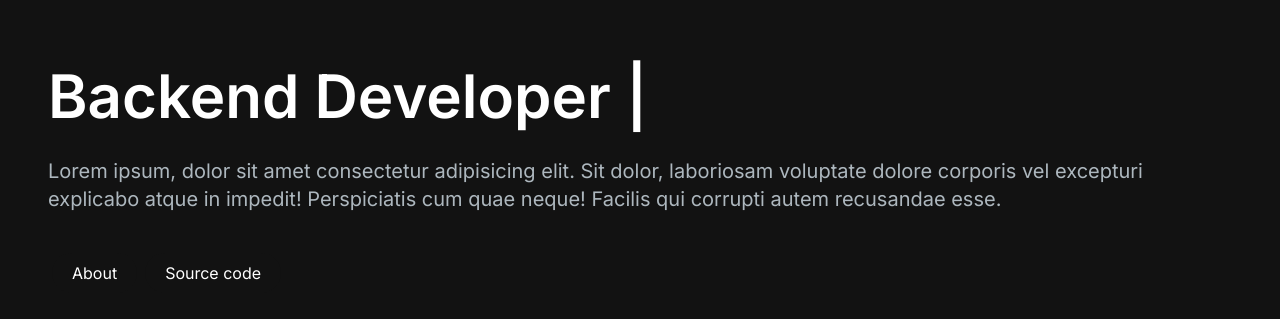
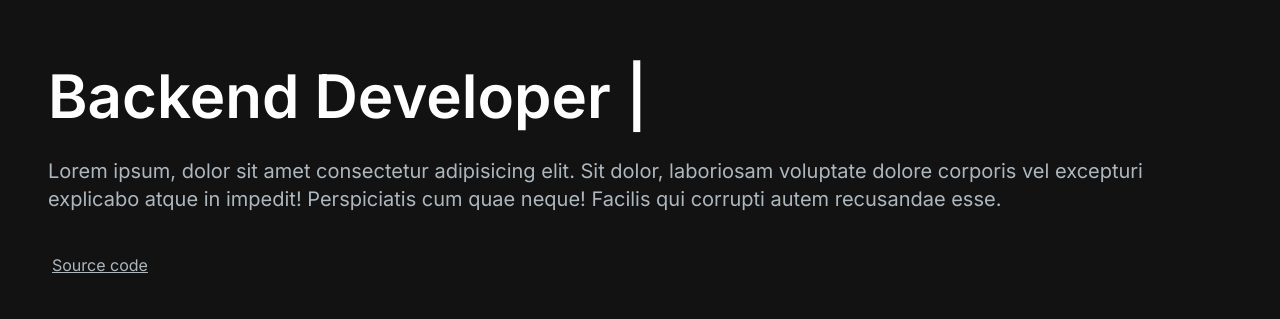
Before and after one commit to kayFley/portfolio, a Next.js app: page / in a window 1280 px wide. Shown: the part 215-534 px from the top of the page. Built offline with nearby package versions, Linux system fonts and the light colour scheme.

Commit message:
Changed buttons after the text

```diff
--- a/src/app/components/Banner.jsx
+++ b/src/app/components/Banner.jsx
@@ -39,20 +39,10 @@ const Banner = () => {
                     </p>
                     <div className="text-center lg:text-left xl:text-left">
                         <Link
-                            href="/contact"
-                            className="px-1 inline-block py-1 w-full sm:w-fit rounded-full bg-gradient-to-br from-primary-500 to-secondary-500 hover:bg-slate-800 text-white mt-3"
+                            href="/"
+                            className="p-1 inline-block w-full sm:w-fit rounded-full text-[#adb7be] hover:text-white mt-3"
                         >
-                            <span className="block bg-[#121212] hover:bg-slate-800 rounded-full px-5 py-2">
-                                About
-                            </span>
-                        </Link>
-                        <Link
-                            href="/"
-                            className="px-1 inline-block py-1 w-full sm:w-fit rounded-full bg-gradient-to-br from-primary-500 to-secondary-500 hover:bg-slate-800 text-white mt-3"
-                        >
-                            <span className="block bg-[#121212] hover:bg-slate-800 rounded-full px-5 py-2">
-                                Source code
-                            </span>
+                            <u>Source code</u>
                         </Link>
                     </div>
                 </motion.div>
```
